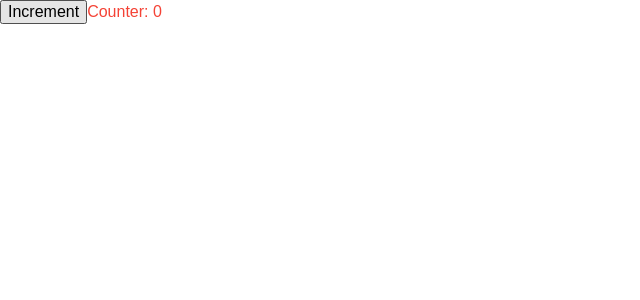
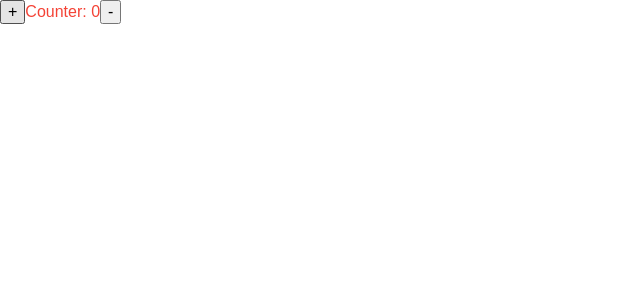
Before and after one commit to cnsheafe/cabinet, a React app: page / in a window 1280 px wide. Shown: the top 300 px of the page, without its empty margins (0-640 px from the left). Built offline with nearby package versions, Linux system fonts and the light colour scheme.

Commit message:
Add decrement action

```diff
--- a/src/hello-world/actions.ts
+++ b/src/hello-world/actions.ts
@@ -1,13 +1,21 @@
 import { AnyAction } from 'redux'
 
 export const INCREMENT_COUNTER = 'INCREMENT_COUNTER'
-
+export const DECREMENT_COUNTER = 'DECREMENT_COUNTER'
 export interface IncrementCounter extends AnyAction {
   type: 'INCREMENT_COUNTER'
 }
 
-export type ValidActions = IncrementCounter
+export interface DecrementCounter extends AnyAction {
+  type: 'DECREMENT_COUNTER'
+}
+
+export type ValidActions = IncrementCounter | DecrementCounter
 
 export const Increment = (): IncrementCounter => ({
   type: INCREMENT_COUNTER
 })
+
+export const Decrement = (): DecrementCounter => ({
+  type: DECREMENT_COUNTER
+})
--- a/src/hello-world/index.tsx
+++ b/src/hello-world/index.tsx
@@ -2,9 +2,9 @@ import * as React from 'react'
 import { ActionCreator } from 'redux'
 import { MapStateToProps, MapDispatchToProps, connect } from 'react-redux'
 
-import { Increment, IncrementCounter } from './actions'
-import { State } from '../store'
-import { BEM } from '../util/bem'
+import { Increment, Decrement, IncrementCounter, DecrementCounter } from './actions'
+import { State } from 'store'
+import { BEM } from 'util/bem'
 import './_hello-world.scss'
 
 interface StateProps {
@@ -12,18 +12,21 @@ interface StateProps {
 }
 
 interface DispatchProps {
-  inc: ActionCreator<IncrementCounter>
+  inc: ActionCreator<IncrementCounter>,
+  dec: ActionCreator<DecrementCounter>,
 }
 
 export const HelloWorldComponent = ({
   counter,
-  inc
+  inc,
+  dec
 }: StateProps & DispatchProps) => {
   const cn = new BEM('hello-world')
   return (
     <div className={cn.b()}>
-      <button className={cn.e('btn')} onClick={() => inc()}>Increment</button>
+      <button className={cn.e('btn')} onClick={() => inc()}>+</button>
       <span className={cn.e('counter', 'red')}>Counter: {counter}</span>
+      <button onClick={() => dec()}>-</button>
     </div>
   )
 }
@@ -33,7 +36,8 @@ export const mapStateToProps: MapStateToProps<StateProps, {}, State> = state =>
 })
 
 const mapDispatchToProps: MapDispatchToProps<DispatchProps, State> = {
-  inc: Increment
+  dec: Decrement,
+  inc: Increment,
 }
 
 const connected = connect(mapStateToProps, mapDispatchToProps)(
--- a/src/hello-world/reducer.ts
+++ b/src/hello-world/reducer.ts
@@ -1,6 +1,6 @@
 import { Record } from 'immutable'
 import { Reducer } from 'redux'
-import { INCREMENT_COUNTER, ValidActions } from './actions'
+import { INCREMENT_COUNTER, ValidActions, DECREMENT_COUNTER } from './actions'
 
 interface State {
   counter: number
@@ -16,6 +16,8 @@ const reducer: Reducer<HelloWorldState | undefined> = (
   switch (action.type) {
     case INCREMENT_COUNTER:
       return state.update('counter', counter => counter + 1)
+    case DECREMENT_COUNTER:
+      return state.update('counter', counter => counter - 1)
     default:
       return state
   }
```
Also changed, not shown: 2 other files (tests, documents, lock files or other folders).
